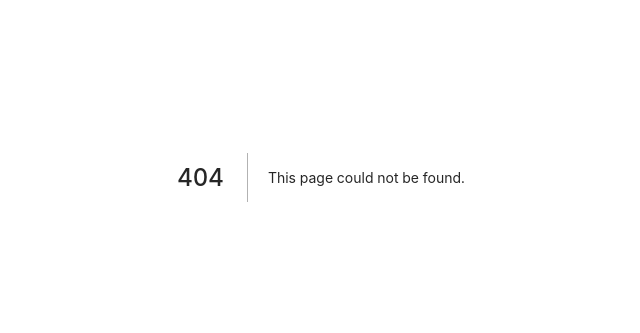
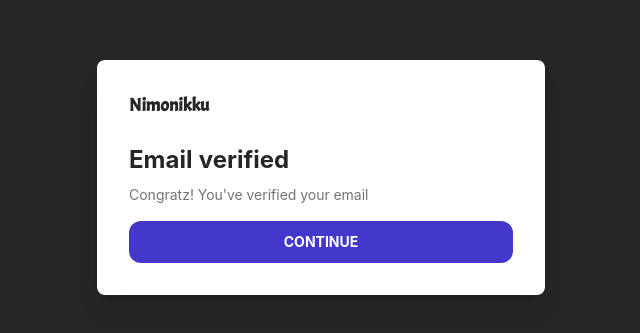
Before and after one commit to JesusP2/mnemonic-cards, a Next.js app: page /auth/verified in a window 1280 px wide. Before the commit this address had no page. Shown: the part 223-556 px from the top of the page, without its empty margins (319-959 px from the left). Built offline with nearby package versions, Linux system fonts and the light colour scheme.

Commit message:
added verified page

```diff
--- a/src/pages/_document.tsx
+++ b/src/pages/_document.tsx
@@ -1,11 +1,11 @@
-import { Html, Head, Main, NextScript } from 'next/document'
+import { Html, Main, NextScript } from 'next/document'
 
 export default function Document() {
   return (
     <Html>
-      <Head>
-        <meta name="viewport" content="width=device-width, initial-scale=1, viewport-fit=cover" />
-      </Head>
+      {/* <Head> */}
+      {/*   <meta name="viewport" content="width=device-width, initial-scale=1, viewport-fit=cover" /> */}
+      {/* </Head> */}
       <body>
         <Main />
         <NextScript />
--- /dev/null
+++ b/src/pages/auth/verified.tsx
@@ -0,0 +1,22 @@
+import Link from 'next/link'
+export default function Verified() {
+  return (
+    <div className="grid place-items-center bg-neutral-800 h-screen">
+      <div className="w-full max-w-md sm:shadow-xl rounded-lg px-8 py-8 bg-white">
+        <h2 className="font-bold text-lg font-acme">Nimonikku</h2>
+        <h1 className='font-bold text-2xl mt-6 mb-2'>Email verified</h1>
+        <p className=' text-neutral-500 mb-4'>Congratz! You've verified your email</p>
+        <Link href="/">
+          <a>
+            <button
+              type="submit"
+              className="border-none w-full rounded-xl text-center table mx-auto h-[42px] py-2 bg-indigo-700 text-white focus:bg-indigo-600 hover:bg-indigo-600 font-bold"
+            >
+              CONTINUE
+            </button>
+          </a>
+        </Link>
+      </div>
+    </div>
+  )
+}
--- a/src/stores/AuthStore.ts
+++ b/src/stores/AuthStore.ts
@@ -20,7 +20,7 @@ const useAuthStore = create<AuthStore>(() => ({
     signUp: async (email, password) => {
         return supabase.auth.signUp(
             { email, password },
-            { redirectTo: `${process.env.NEXT_PUBLIC_SUPABASE_REDIRECT!}/login?message=Congratz!` },
+            { redirectTo: `${process.env.NEXT_PUBLIC_SUPABASE_REDIRECT!}/auth/verified?message=Congratz!` },
         );
     },
 
```
